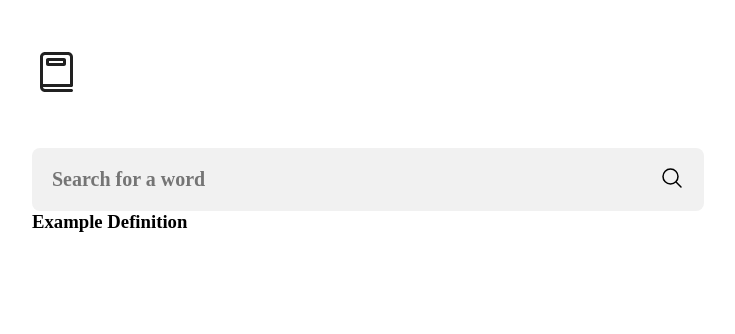
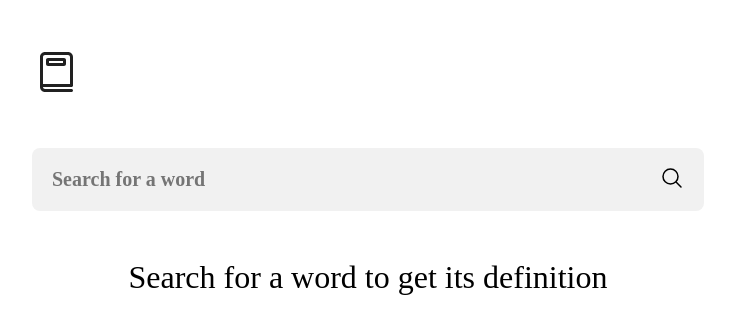
Before and after one commit to pingSubhajit/dictionary-app-using-react, a React (Vite) app: page / in a window 1280 px wide. Shown: the top 334 px of the page, without its empty margins (272-1007 px from the left). Built offline with nearby package versions, Linux system fonts and the light colour scheme.

Commit message:
init: Solution for building the <WordInfo /> component

```diff
--- a/src/App.jsx
+++ b/src/App.jsx
@@ -18,7 +18,7 @@ function App() {
 		<main>
 			<Header />
 			<Search searchValue={searchValue} setSearchValue={setSearchValue} onSearch={handleSearch} />
-			<WordInfo />
+			<WordInfo definition={searchResult} />
 		</main>
 	)
 }
--- /dev/null
+++ b/src/components/WordInfo.css
@@ -0,0 +1,53 @@
+.default-display {
+    margin-top: 3rem;
+}
+
+.default-display__title {
+    margin: auto;
+    text-align: center;
+    font-size: 2rem;
+    font-family: Brush Script MT;
+    font-weight: normal;
+}
+
+.word-info {
+    margin-top: 3rem;
+}
+
+.word-info__main_word {
+    font-size: 4rem;
+}
+
+.word-info__phonetic {
+    font-size: 1.5rem;
+}
+
+.word-info__definitions {
+    margin-top: 2rem;
+    display: flex;
+    flex-direction: column;
+    gap: 1.5rem;
+}
+
+.word-info__definition {
+
+}
+
+.word-info__part-of-speech {
+    font-family: Brush Script MT;
+    font-weight: normal;
+    font-size: 2rem;
+    margin-bottom: 0.75rem;
+}
+
+.word-info__definition-list {
+    display: flex;
+    flex-direction: column;
+    gap: 0.5rem;
+    list-style-position: inside;
+    padding-left: 1.5rem;
+}
+
+.word-info__definition-item {
+    font-size: 1rem;
+}
--- a/src/components/WordInfo.jsx
+++ b/src/components/WordInfo.jsx
@@ -1,7 +1,29 @@
+import './WordInfo.css'
+
 const WordInfo = ({definition}) => {
+    if (!definition) return (
+        <div className='default-display'>
+            <h1 className='default-display__title'>Search for a word to get its definition</h1>
+        </div>
+    )
+
     return (
         <div className="word-info">
-            <h3>Example Definition</h3>
+            <h1 className='word-info__main_word'>{definition[0].word}</h1>
+            <p className='word-info__phonetic'>{definition[0].phonetic}</p>
+
+            <div className="word-info__definitions">
+                {definition[0].meanings.map((meaning, index) => (
+                    <div key={index} className='word-info__definition'>
+                        <h2 className='word-info__part-of-speech'>{meaning.partOfSpeech}</h2>
+                        <ul className='word-info__definition-list'>
+                            {meaning.definitions.map((def, index) => (
+                                <li key={index} className='word-info__definition-item'>{def.definition}</li>
+                            ))}
+                        </ul>
+                    </div>
+                ))}
+            </div>
         </div>
     )
 }
```
